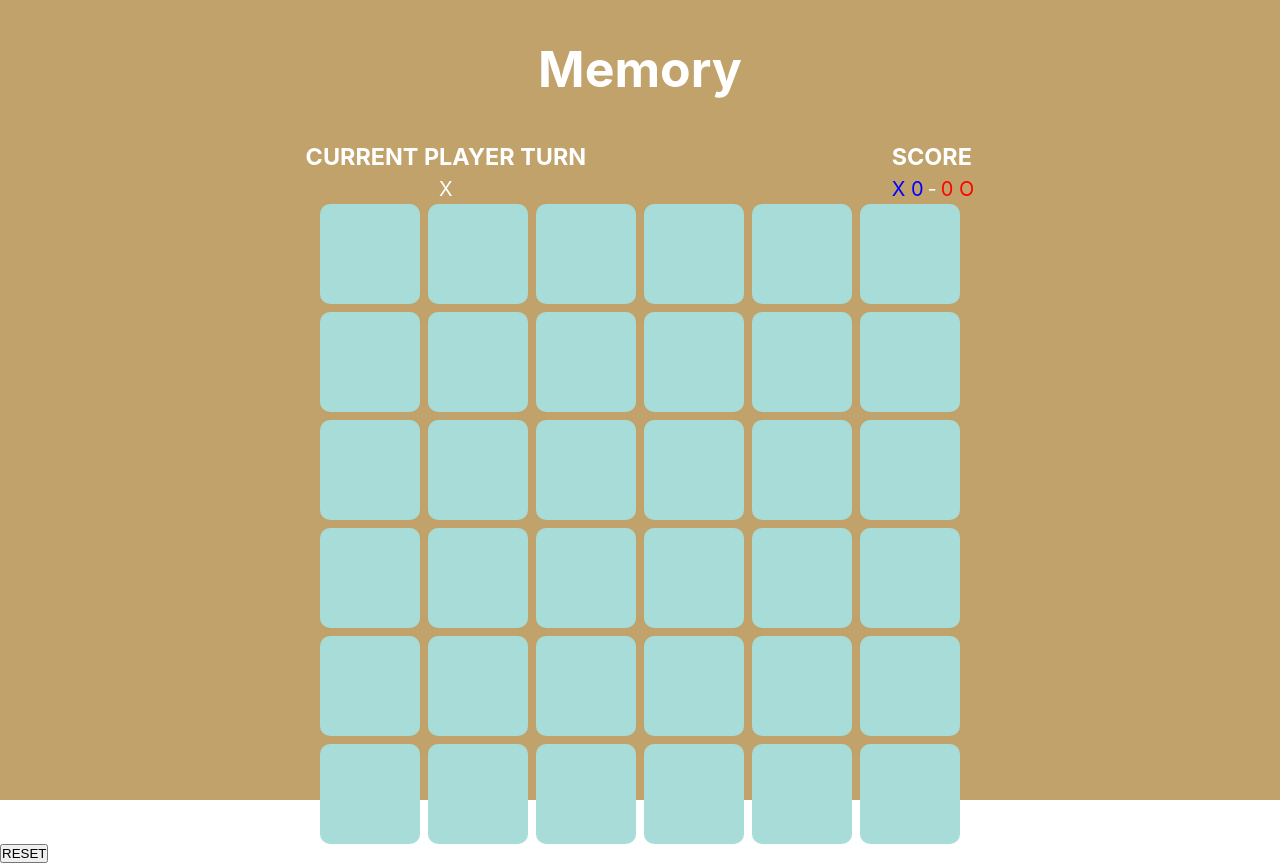
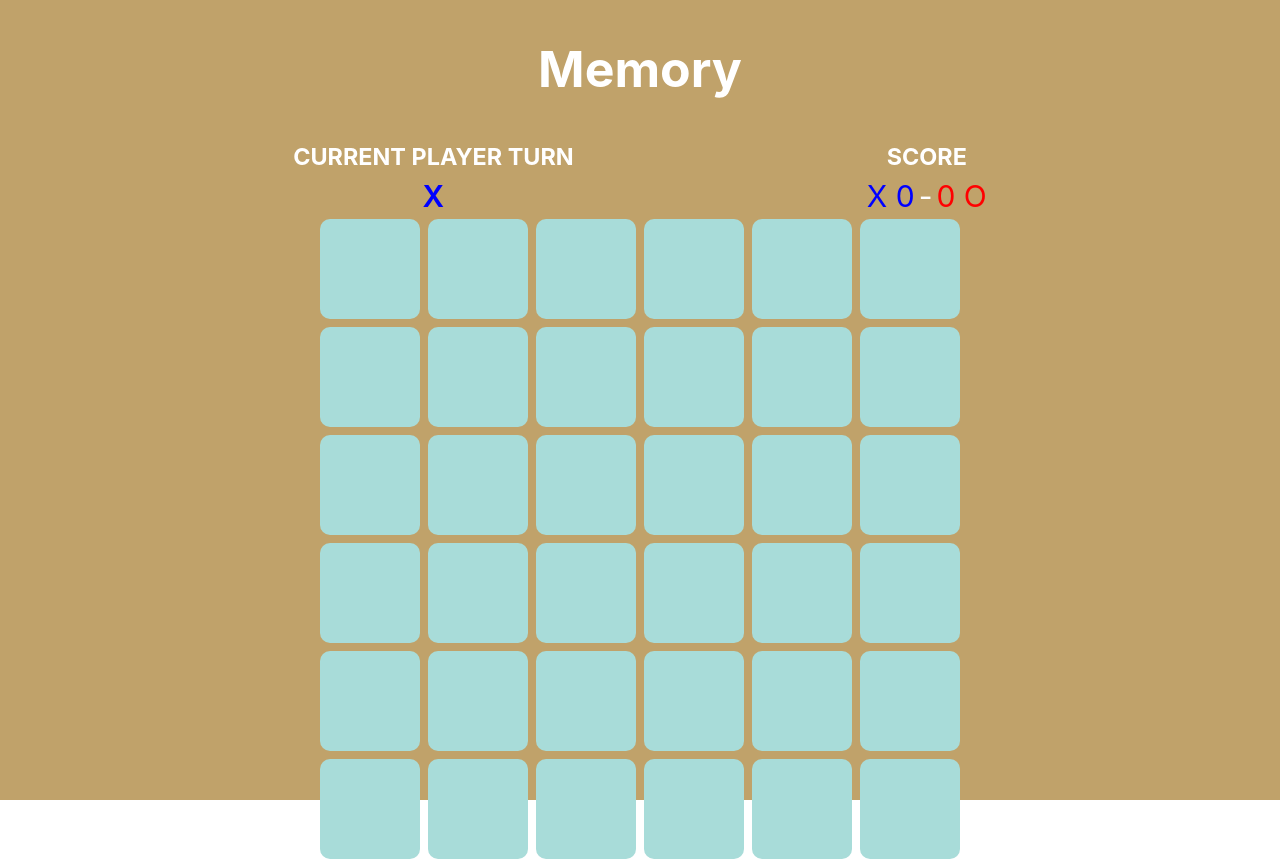
Before and after one commit to maxhaggmancmedu/memory-game, a React (Vite) app: page / in a window 1280 px wide. Built offline with nearby package versions, Linux system fonts and the light colour scheme.

Commit message:
add gameFinished and logic

```diff
--- a/src/components/GameFinished.jsx
+++ b/src/components/GameFinished.jsx
@@ -1,9 +1,30 @@
-const GameFinished = ({ gameIsActive } ) => {
+import styles from './styles/GameFinished.module.css'
+
+const GameFinished = ({ gameIsActive, gameWinner, playerOScore, playerXScore, shuffleArray } ) => {
+
+
+
+
+
+
+
+
     return (
 
-        <div>
-            {!gameIsActive && <div>game is finished</div>}
-        </div>
+
+        <>
+            {!gameIsActive && <div className={styles.gameFinishedComponent}>
+                <h3>PLAYER {gameWinner} WINS!!!</h3>
+                <div>
+                    <p>FINAL SCORE</p>
+                    <p>{playerXScore} - {playerOScore}</p>
+                </div>
+                <button className={styles.button} onClick={shuffleArray}>RESTART GAME</button>
+            </div>}
+        </>
+
+
+
     )
 }
 
--- a/src/components/MemoryBoard.jsx
+++ b/src/components/MemoryBoard.jsx
@@ -18,6 +18,7 @@ const MemoryBoard = () => {
     const [playerOScore, setPlayerOScore] = useState(0)
     const [playerXCorrectGuesses, setplayerXCorrectGuesses] = useState([])
     const [playerOCorrectGuesses, setplayerOCorrectGuesses] = useState([])
+    const [gameWinner, setGameWinner] = useState('')
 
 
     for (let i = 1; i < 19; i++) {
@@ -51,55 +52,34 @@ const MemoryBoard = () => {
         }
 
         setBoard(shuffledBoard)
-
         setFlippedCells([])
         setPlayerXScore(0)
         setPlayerOScore(0)
         setMatchedCards([])
-
-        console.log(shuffledBoard)
+        setAllOpenedCards([])
+        setplayerOCorrectGuesses([])
+        setplayerXCorrectGuesses([])
+        setGameIsActive(true)
     }
-
-
-
 
     const handleClickedCell = (value, id) => {
 
-      if (flippedCells.includes(id)) {
+      if (flippedCells.includes(id) || clickedCells.length === 2) {
         return
       }
 
       setClickedCells([...clickedCells, { value, id }]);
       setFlippedCells([...flippedCells, id]);
-
-      console.log(allOpenedCards)
     };
 
     useEffect(() => {
 
-
-
-
-
-      if (clickedCells.length === 3) {
-
-        setPlayerTurn(playerTurn === 'X' ? 'O' : 'X')
-
-        if (clickedCells[0].value === clickedCells[1].value) {
-          setPlayerTurn(playerTurn === 'X' ? 'X' : 'O')
-        }
-
-
-        setClickedCells(clickedCells.slice(-1));
-        setFlippedCells([clickedCells.slice(-1)[0].id]);
-      }
-
       if (clickedCells.length === 2) {
-
         if (clickedCells[0].value === clickedCells[1].value) {
 
           setMatchedCards([...matchedCards, clickedCells[0].id, clickedCells[1].id]);
           setAllOpenedCards([...allOpenedCards, clickedCells[0].value, clickedCells[1].value])
+
           if (playerTurn === 'X') {
             setPlayerXScore(prev => prev + 1)
             setplayerXCorrectGuesses([...playerXCorrectGuesses, clickedCells[0].id, clickedCells[1].id])
@@ -109,21 +89,33 @@ const MemoryBoard = () => {
             setPlayerOScore(prev => prev + 1)
             setplayerOCorrectGuesses([...playerOCorrectGuesses, clickedCells[0].id, clickedCells[1].id])
           }
-          console.log(` player O: ${playerOCorrectGuesses}`)
-          console.log(` player X: ${playerXCorrectGuesses}`)
+          setPlayerTurn(playerTurn === 'X' ? 'X' : 'O')
         }
+
+        setTimeout(() => {
+          setClickedCells([])
+          setFlippedCells([])
+
+        }, 1000)
+
+        setTimeout(() => {
+          if (clickedCells[0].value !== clickedCells[1].value) {
+            setPlayerTurn(playerTurn === 'X' ? 'O' : 'X')
+          }
+        }, 1500)
       }
 
       if (allOpenedCards.length === 36) {
         setGameIsActive(false)
+        if (playerOScore > playerXScore) {
+          setGameWinner('O')
+        } else {
+          setGameWinner('X')
+        }
       }
 
-
-
     }, [clickedCells]);
-
-
-
+    console.log(flippedCells)
   return (
 
     <>
@@ -151,9 +143,7 @@ const MemoryBoard = () => {
           );
         })}
       </div>
-      <Controlls allNumbersOnBoardWithId={allNumbersOnBoardWithId} shuffleArray={shuffleArray} />
-
-      <GameFinished gameIsActive={gameIsActive} />
+      <GameFinished gameIsActive={gameIsActive} gameWinner={gameWinner} playerOScore={playerOScore} playerXScore={playerXScore} shuffleArray={shuffleArray}/>
     </>
   );
 };
--- a/src/components/Scoreboard.jsx
+++ b/src/components/Scoreboard.jsx
@@ -5,16 +5,15 @@ const Scoreboard = ({ playerTurn, playerOScore, playerXScore } ) => {
         <div className={styles.scoreBoard}>
             <div className={styles.playerTurn}>
                 <h3 >CURRENT PLAYER TURN </h3>
-                <p>{playerTurn}</p>
+                <p className={`${playerTurn ==='X' ? styles.xTurn : styles.oTurn}` }>{playerTurn}</p>
             </div>
-            <div >
+            <div className={styles.scoreContainer} >
                 <h3 className={styles.h3}>SCORE</h3>
-                <p className={styles.scores}>
+                <div className={styles.scores}>
                     <p className={styles.playerXScore}>X {playerXScore}</p>
                     <p className={styles.hyphen}> - </p>
                     <p className={styles.playerOScore}>{playerOScore} O </p>
-                </p>
-
+                </div>
             </div>
         </div>
     )
--- /dev/null
+++ b/src/components/styles/GameFinished.module.css
@@ -0,0 +1,28 @@
+.gameFinishedComponent {
+    font-size: 3rem;
+    position: absolute;
+    top: 50%;
+    left: 50%;
+    background-color: red;
+    transform: translate(-50%, -50%);
+    display: flex;
+    flex-direction: column;
+    align-items: center;
+    padding: 16px;
+    border-radius: 10px;
+    gap: 16px;
+}
+
+.gameFinishedComponent p {
+    text-align: center;
+}
+
+.button {
+    background-color: var(--light-pink);
+    cursor: pointer;
+    padding: 8px;
+    border-radius: 10px;
+    border: 0;
+    color: var(--violet);
+    font-weight: 600;
+}
--- a/src/components/styles/Scoreboard.module.css
+++ b/src/components/styles/Scoreboard.module.css
@@ -10,9 +10,17 @@
     align-items: center;
 }
 
+.scoreContainer {
+    display: flex;
+    flex-direction: column;
+    justify-content: center;
+    align-items: center;
+}
+
 .scores {
     display: flex;
     flex-direction: row;
+    font-size: 3rem;
 }
 
 .playerXScore {
@@ -26,3 +34,17 @@
 .playerOScore {
     color: red;
 }
+
+.xTurn,
+.oTurn {
+    font-weight: 600;
+    font-size: 3rem;
+}
+
+.xTurn {
+    color: blue;
+}
+
+.oTurn {
+    color: red;
+}
```
